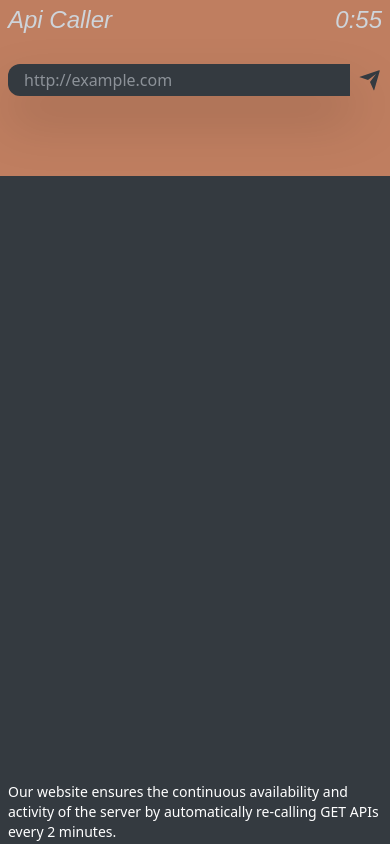
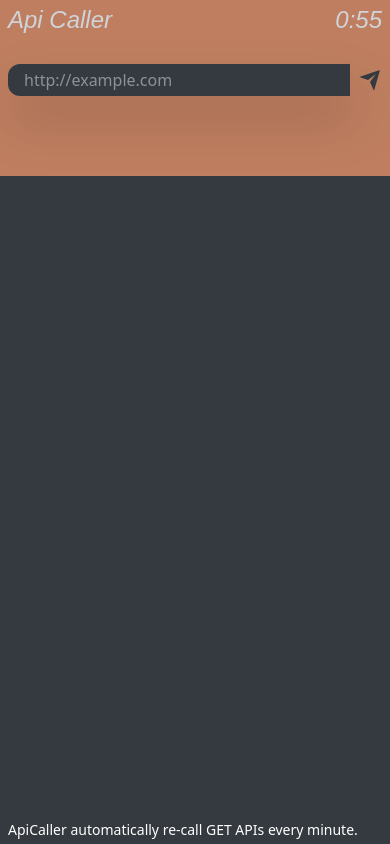
Before and after one commit to amanchoudhary9230/apiCaller, a React (Vite) app: page / in a window 390 px wide. Built offline with nearby package versions, Linux system fonts and the light colour scheme; a web font is replaced by a local one.

Commit message:
Update footer

```diff
--- a/src/App.tsx
+++ b/src/App.tsx
@@ -122,7 +122,7 @@ const App: React.FC = () => {
           </form>
         </div>
       </div>
-      <div className="apis-window">
+      <div className="h-[calc(100%-12.5rem)]">
         <div className="h-full p-4">
           {Object.keys(apisResponse).length > 0 && (
             <Apis apis={apis} apisResponse={apisResponse} setApis={setApis} />
@@ -130,8 +130,7 @@ const App: React.FC = () => {
         </div>
       </div>
       <footer className="text-white text-sm px-2">
-        Our website ensures the continuous availability and activity of the
-        server by automatically re-calling GET APIs every 2 minutes.
+        ApiCaller automatically re-call GET APIs every minute.
       </footer>
     </div>
   );
--- a/src/index.css
+++ b/src/index.css
@@ -23,10 +23,6 @@ body {
     overflow: hidden auto;
 }
 
-.apis-window {
-    height: calc(100% - 12.5rem);
-}
-
 .loader {
     width: 25px;
     height: 25px;
@@ -47,27 +43,3 @@ body {
         transform: rotate(360deg);
     }
 }
-
-@media (max-width: 831px) {
-    .apis-window {
-        height: calc(100% - 13.5rem);
-    }
-}
-
-@media (max-width: 429px) {
-    .apis-window {
-        height: calc(100% - 14.9rem);
-    }
-}
-
-@media (max-width: 319px) {
-    .apis-window {
-        height: calc(100% - 16.2rem);
-    }
-}
-
-@media (max-width: 236px) {
-    .apis-window {
-        height: calc(100% - 17.5rem);
-    }
-}
```
